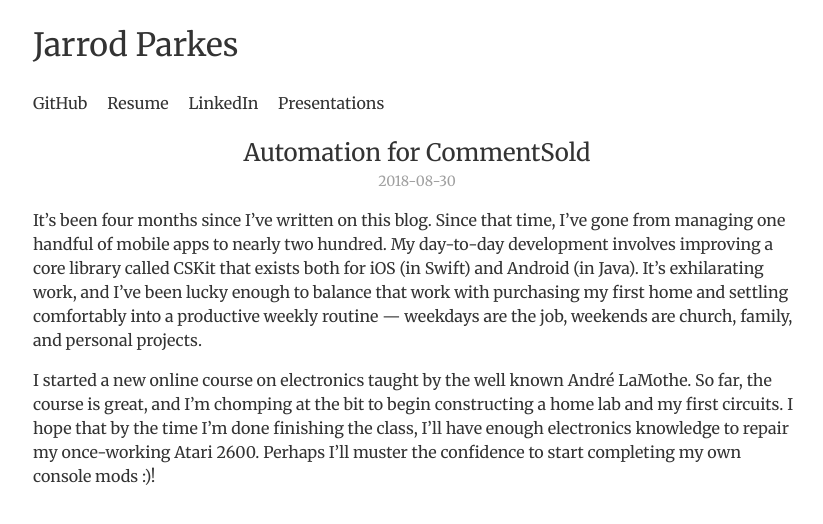
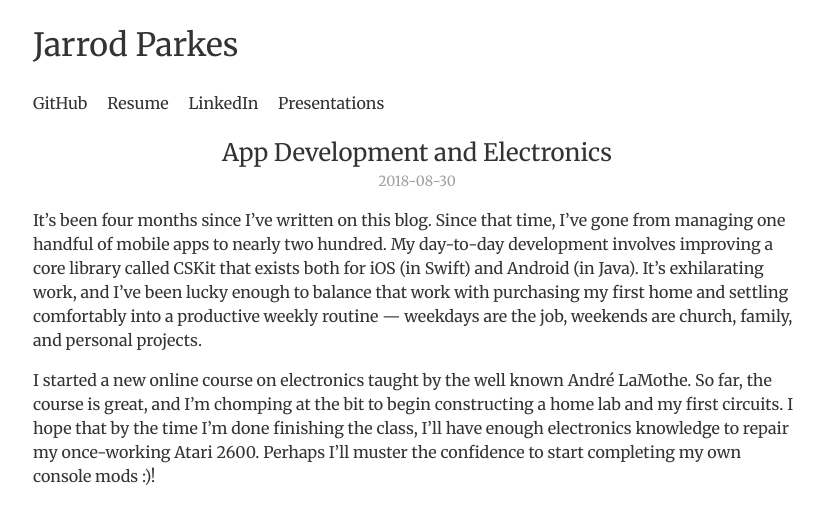
Before and after one commit to jarrodparkes/jarrodparkes.github.io, a Jekyll site: the page built from _posts/2018-08-30-app-development-and-electronics.md, in a window 1280 px wide. Shown: the top 524 px of the page, without its empty margins (223-1046 px from the left). Built offline with Jekyll 4.4.1, drawn with Linux system fonts in a browser that asks for light colours.

Commit message:
fix new posts title

```diff
--- a/_posts/2018-08-30-app-development-and-electronics.md
+++ b/_posts/2018-08-30-app-development-and-electronics.md
@@ -1,6 +1,6 @@
 ---
 layout: post
-title:  Automation for CommentSold
+title:  App Development and Electronics
 date:   2018-08-30 06:00:00-0600
 tags:   development
 ---
```
